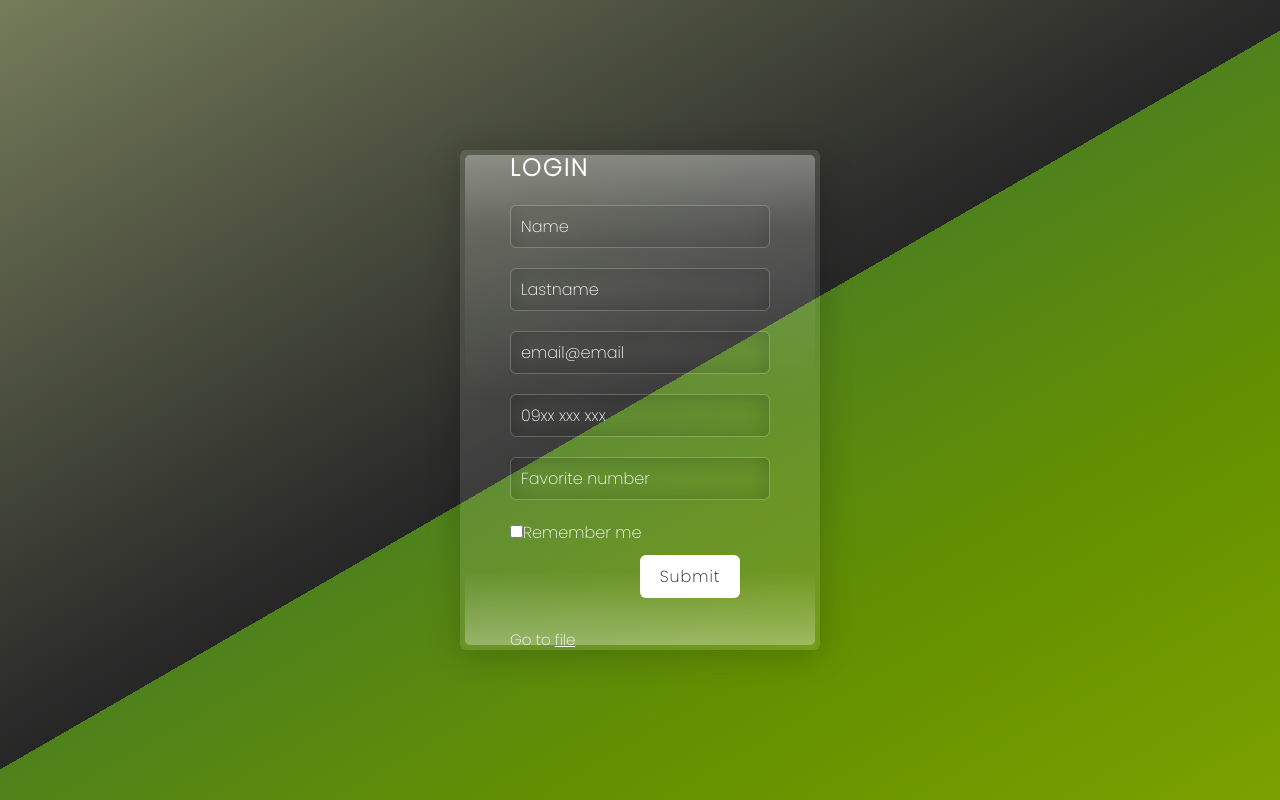
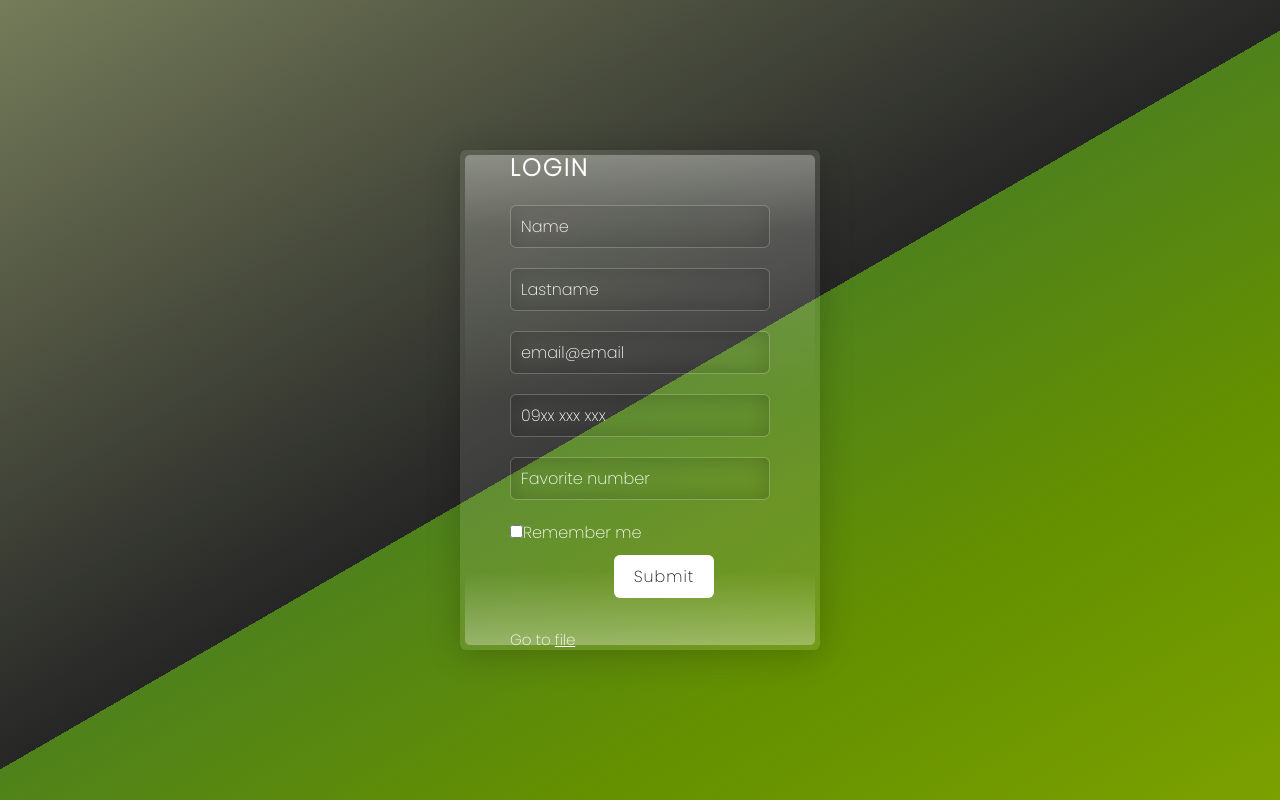
Before and after one commit to bk670nm/IPaIOT_php, a PHP site: page / in a window 1280 px wide. Run offline with PHP 8.4, Linux system fonts and the light colour scheme; data that the repository does not hold is empty.

Commit message:
centering items

```diff
--- a/style.css
+++ b/style.css
@@ -95,7 +95,8 @@ section{
     color: #111;
     max-width: 100px;
     padding: 8px 10px;
-    margin-left: 50%;
+    margin-left: 40%;
+
     box-shadow: none;
     font-weight: 500;
     letter-spacing: 1px;
```
